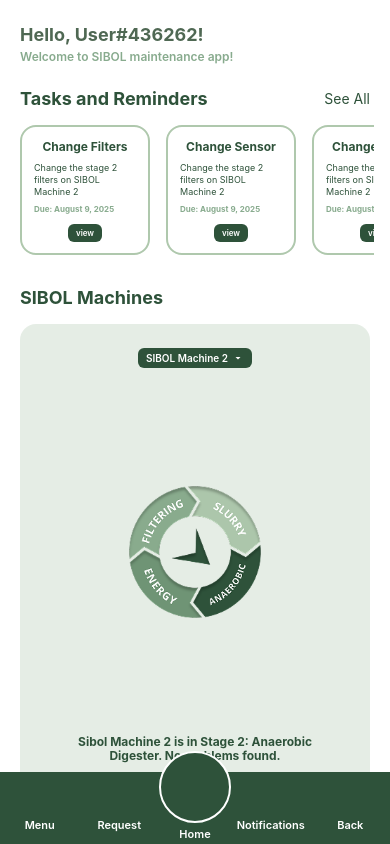
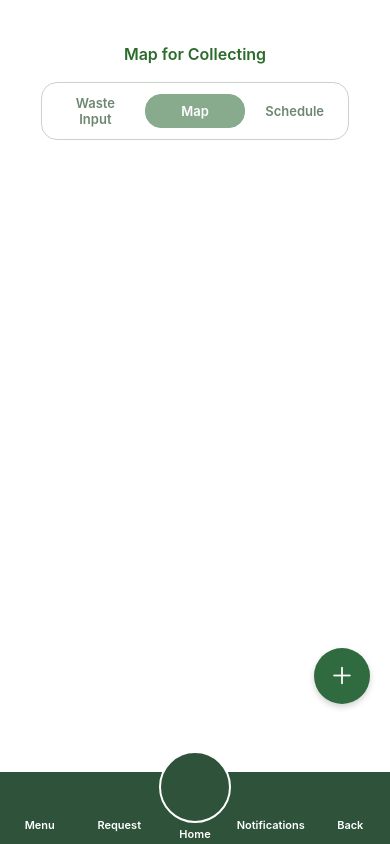
Before and after one commit to SKYRENZ/SIBOL-Mobile, a React Native app: screen /OMap in a window 390 px wide. Built offline with nearby package versions, Linux system fonts and the light colour scheme; some icons are missing; what @react-native-google-signin/google-signin would draw is missing.

Commit message:
Map page with modal pop up for waste input

```diff
--- a/App.tsx
+++ b/App.tsx
@@ -16,6 +16,7 @@ import { ResponsiveProvider } from './lib/utils/ResponsiveContext';
 import oMaintenance from './lib/Pages/oMaintenance';
 import oChemical from './lib/Pages/oChemical';
 import oProcess from './lib/Pages/oProcess';
+import oMap from './lib/Pages/oMap';
 
 const Stack = createNativeStackNavigator();
 
@@ -24,7 +25,7 @@ export default function App() {
     <ResponsiveProvider>
       <NavigationContainer>
         <Stack.Navigator
-          initialRouteName="ODashboard"
+          initialRouteName="OMap"
           screenOptions={{
             headerShown: false,
           }}
@@ -40,6 +41,7 @@ export default function App() {
           <Stack.Screen name="oMaintenance" component={oMaintenance} />
           <Stack.Screen name="oChemical" component={oChemical} />
           <Stack.Screen name="oProcess" component={oProcess} />
+          <Stack.Screen name="OMap" component={oMap} />
           <Stack.Screen name="ApiConnectiontester" component={ApiConnectiontester} />
           <Stack.Screen name="ForgotPassword" component={ForgotPassword} />
         </Stack.Navigator>
--- /dev/null
+++ b/lib/Pages/oMap.tsx
@@ -0,0 +1,102 @@
+import React, { useState } from 'react';
+import { SafeAreaView, View, Text, StyleSheet, TouchableOpacity } from 'react-native';
+import { Ionicons } from '@expo/vector-icons';
+import BottomNavbar from '../components/oBotNav';
+import OWasteInput from '../components/oWasteInput';
+import Tabs from '../components/commons/Tabs';
+
+export default function oMap({ navigation }: any) {
+  const [showWasteModal, setShowWasteModal] = useState(false);
+  const [selectedTab, setSelectedTab] = useState<string>('Map');
+
+  const handleTabChange = (value: string) => {
+    setSelectedTab(value);
+    if (value === 'Waste Input') {
+      //waste input page
+    } else if (value === 'Schedule') {
+        //schedule page
+    }
+  };
+
+  return (
+    <SafeAreaView style={styles.container}>
+      <View style={styles.header}>
+        <Text style={styles.title}>Map for Collecting</Text>
+
+        <View style={styles.tabsWrap}>
+          <Tabs
+            tabs={['Waste Input', 'Map', 'Schedule']}
+            activeTab={selectedTab}
+            onTabChange={handleTabChange}
+          />
+        </View>
+      </View>
+
+      {/* Map content area */}
+      <View style={styles.mapArea}>
+      </View>
+
+      <TouchableOpacity
+        style={styles.fab}
+        onPress={() => setShowWasteModal(true)}
+        activeOpacity={0.8}
+      >
+        <Ionicons name="add" size={28} color="#fff" />
+      </TouchableOpacity>
+
+      <View style={styles.bottomNavWrapper}>
+        <BottomNavbar />
+      </View>
+
+      {/* Waste input modal */}
+      <OWasteInput visible={showWasteModal} onClose={() => setShowWasteModal(false)} />
+    </SafeAreaView>
+  );
+}
+
+const styles = StyleSheet.create({
+  container: { flex: 1, backgroundColor: '#fff' },
+  header: {
+    paddingTop: 44,
+    paddingHorizontal: 16,
+    paddingBottom: 8,
+    backgroundColor: '#fff',
+  },
+
+  title: {
+    textAlign: 'center',
+    fontSize: 16,
+    color: '#2b6b2b',
+    fontWeight: '600',
+    marginBottom: 18,
+  },
+
+  tabsWrap: {
+    width: '86%',
+    alignSelf: 'center',
+    marginBottom: 14,
+  },
+
+  mapArea: {
+    flex: 1,
+    backgroundColor: '#fff',
+  },
+  fab: {
+    position: 'absolute',
+    right: 20,
+    bottom: 140,
+    width: 56,
+    height: 56,
+    borderRadius: 28,
+    backgroundColor: '#2f6b3f',
+    alignItems: 'center',
+    justifyContent: 'center',
+    elevation: 6,
+    shadowColor: '#000',
+    shadowOpacity: 0.18,
+    shadowOffset: { width: 0, height: 3 },
+    shadowRadius: 6,
+  },
+  bottomNavWrapper: {
+  },
+});
--- /dev/null
+++ b/lib/components/oWasteInput.tsx
@@ -0,0 +1,179 @@
+import React, { useState, useEffect } from 'react';
+import {
+  Modal,
+  View,
+  Text,
+  TextInput,
+  TouchableOpacity,
+  TouchableWithoutFeedback,
+  StyleSheet,
+  KeyboardAvoidingView,
+  Platform
+} from 'react-native';
+
+interface Props {
+  visible: boolean;
+  onClose: () => void;
+  onSave?: (payload: { area: string; weight: number }) => void;
+}
+
+export default function oWasteInput({ visible, onClose, onSave }: Props) {
+  const [area, setArea] = useState('');
+  const [weight, setWeight] = useState('');
+  const [error, setError] = useState<string | null>(null);
+
+  useEffect(() => {
+    if (!visible) {
+      setError(null);
+    }
+  }, [visible]);
+
+  const onChangeWeight = (raw: string) => {
+    const digits = raw.replace(/\D/g, '');
+    setWeight(digits);
+    if (error) setError(null);
+  };
+
+  const handleSave = () => {
+    if (!area.trim()) {
+      setError('Please enter an area.');
+      return;
+    }
+    if (!weight || !/^\d+$/.test(weight)) {
+      setError('Weight must be an integer (kg).');
+      return;
+    }
+    setError(null);
+    if (onSave) onSave({ area: area.trim(), weight: parseInt(weight, 10) });
+    onClose();
+  };
+
+  return (
+    <Modal visible={visible} transparent animationType="fade">
+      <TouchableWithoutFeedback onPress={onClose}>
+        <View style={styles.backdrop}>
+          <TouchableWithoutFeedback >
+            <KeyboardAvoidingView
+              behavior={Platform.OS === 'ios' ? 'padding' : undefined}
+              style={styles.centered}
+            >
+              <View style={styles.card}>
+                <Text style={styles.heading}>Collect waste near you</Text>
+
+                <Text style={styles.label}>Area</Text>
+                <TextInput
+                  value={area}
+                  onChangeText={setArea}
+                  placeholder="Petunia St."
+                  placeholderTextColor="#9aa89a"
+                  style={styles.input}
+                  returnKeyType="done"
+                />
+
+                <Text style={[styles.label, { marginTop: 14 }]}>Weight collected</Text>
+                <View style={styles.rowInput}>
+                  <TextInput
+                    value={weight}
+                    onChangeText={onChangeWeight}
+                    placeholder="35"
+                    placeholderTextColor="#9aa89a"
+                    keyboardType="number-pad"
+                    style={[styles.input, { flex: 1, paddingRight: 44 }]}
+                    maxLength={6}
+                  />
+                  <View style={styles.unit}>
+                    <Text style={styles.unitText}>kg</Text>
+                  </View>
+                </View>
+
+                {error ? <Text style={styles.error}>{error}</Text> : null}
+
+                <TouchableOpacity style={styles.saveBtn} onPress={handleSave} activeOpacity={0.8}>
+                  <Text style={styles.saveText}>Save</Text>
+                </TouchableOpacity>
+              </View>
+            </KeyboardAvoidingView>
+          </TouchableWithoutFeedback>
+        </View>
+      </TouchableWithoutFeedback>
+    </Modal>
+  );
+}
+
+const styles = StyleSheet.create({
+  backdrop: {
+    flex: 1,
+    backgroundColor: 'rgba(0,0,0,0.35)',
+    justifyContent: 'center',
+    alignItems: 'center',
+    padding: 20,
+  },
+  centered: {
+    width: '100%',
+    alignItems: 'center',
+  },
+  card: {
+    width: '92%',
+    backgroundColor: '#fff',
+    borderRadius: 14,
+    padding: 20,
+    borderColor: '#e6efe6',
+    shadowColor: '#000',
+    shadowOpacity: 0.12,
+    shadowOffset: { width: 0, height: 3 },
+    shadowRadius: 8,
+  },
+  heading: {
+    textAlign: 'center',
+    fontSize: 18,
+    color: '#2f6b3f',
+    marginBottom: 12,
+    fontWeight: '600',
+  },
+  label: {
+    color: '#2f6b3f',
+    marginBottom: 6,
+    fontWeight: '500',
+  },
+  input: {
+    backgroundColor: '#f7fbf7',
+    borderColor: '#dfece0',
+    borderWidth: 1,
+    borderRadius: 10,
+    paddingHorizontal: 12,
+    paddingVertical: 10,
+    color: '#153915',
+  },
+  rowInput: {
+    position: 'relative',
+  },
+  unit: {
+    position: 'absolute',
+    right: 10,
+    top: 10,
+    backgroundColor: 'transparent',
+    justifyContent: 'center',
+    alignItems: 'center',
+    paddingHorizontal: 6,
+  },
+  unitText: {
+    color: '#2f6b3f',
+    fontWeight: '600',
+  },
+  saveBtn: {
+    marginTop: 18,
+    backgroundColor: '#2f6b3f',
+    borderRadius: 8,
+    paddingVertical: 12,
+    alignItems: 'center',
+  },
+  saveText: {
+    color: '#fff',
+    fontWeight: '600',
+  },
+  error: {
+    color: '#cc3b3b',
+    marginTop: 8,
+    textAlign: 'center',
+  },
+});
```
